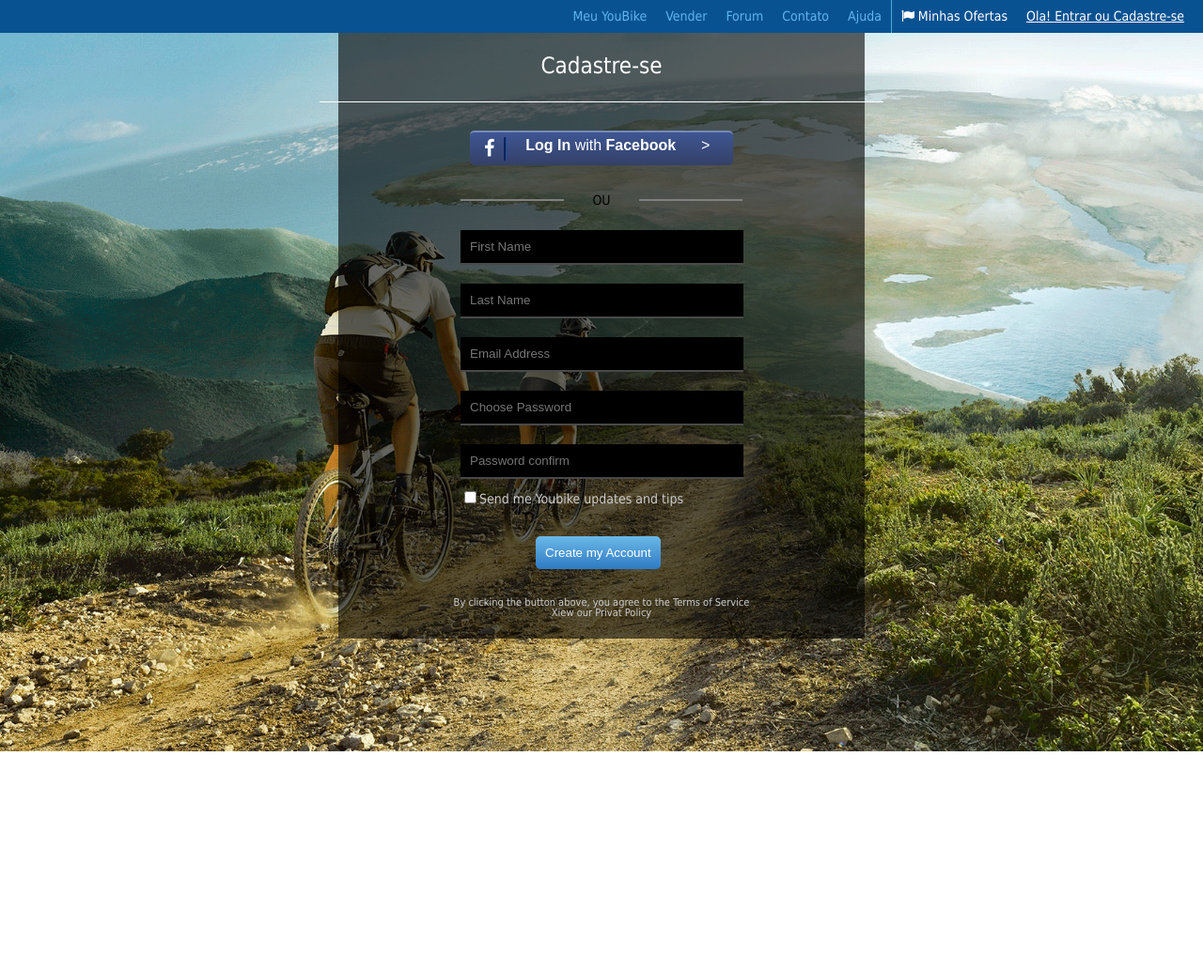
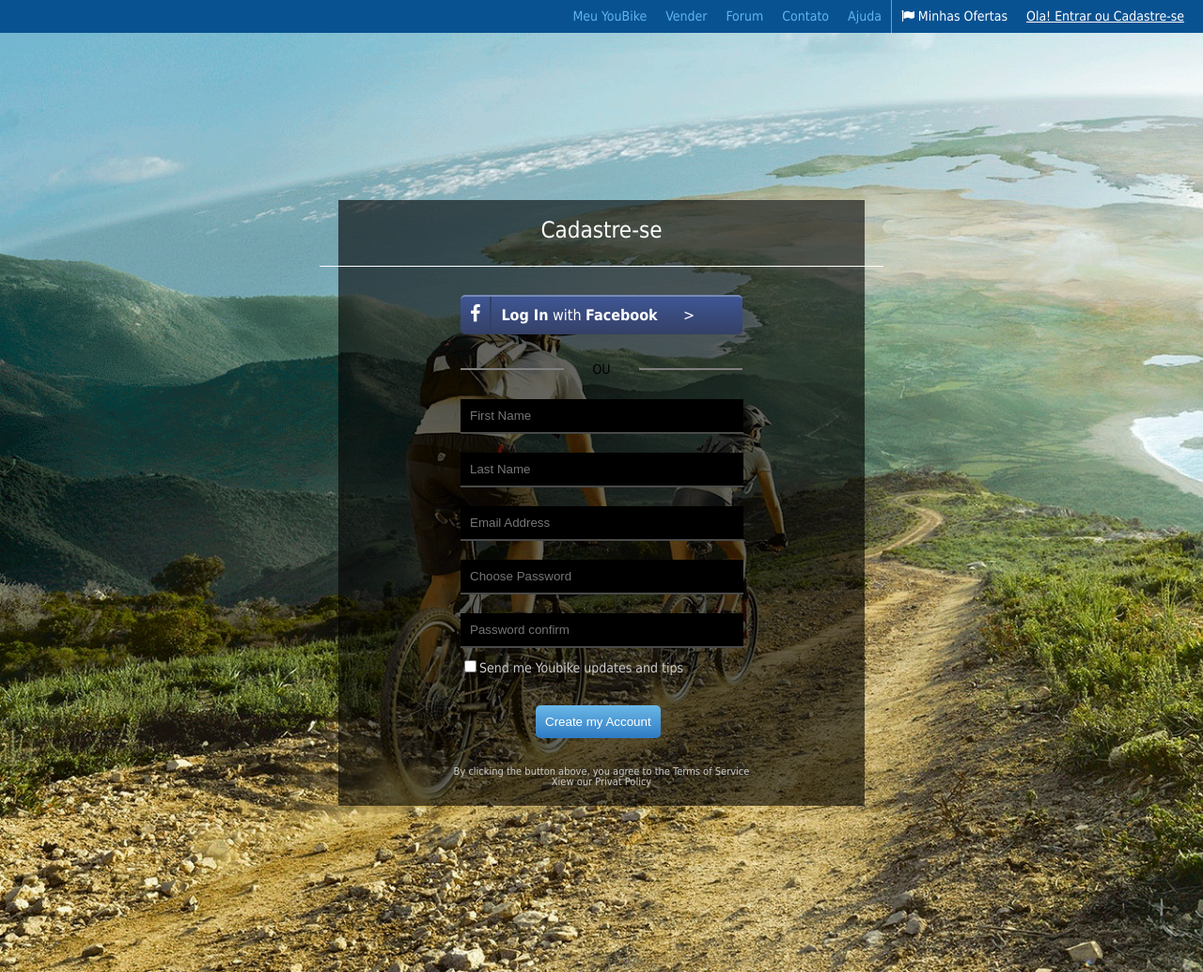
Before and after one commit to Svitlana3012/go-fe-home-work, a plain HTML site: page hw-5/index.html in a window 1280 px wide. Shown: the whole page at 94% size. Before the commit the page ends 800 px from the top, so only its background shows below. Drawn offline with Linux system fonts and the light colour scheme.

Commit message:
last best

```diff
--- a/hw-5/css/style.css
+++ b/hw-5/css/style.css
@@ -14,7 +14,7 @@ header {
   background-color: #085292;
 }
 main {
-  height: 100%;
+  height: 1000px;
   display: flex;
   justify-content: center;
   align-items: center;
@@ -81,10 +81,12 @@ form {
   width: 300px;
   line-height: 20px;
 }
-button {
-  width: 50%;
-  padding: 5px;
+.facebook-btn {
+  display: block;
+  height: 40px;
+  width: 300px;
   margin: 30px;
+  padding: 0;
   border-top: 2px solid #778ab5;
   border-bottom: none;
   border-right: none;
@@ -95,22 +97,23 @@ button {
   font-size: 16px;
 }
 .fb {
-  float: left;
-  padding: 1px 10px 1px 10px;
+  display: inline-block;
+  padding: 0 10px;
   font-size: 20px;
-  border-right-width: 3px;
-  border-right-color: #1f49a9;
-  border-right-style: groove;
+  text-align: center;
 }
-button:afer {
+.fb::after {
   display: inline-block;
   content: "";
-  border-right-width: 3px;
-  border-right-color: #1f49a9;
-  border-right-style: groove;
+  width: 2px;
+  height: 40px;
+  background-color: #344066;
+  margin-left: 10px;
+  vertical-align: middle;
 }
 .bold {
   font-weight: bold;
+  text-align: center;
 }
 fieldset {
   width: 50%;
--- a/hw-5/index.html
+++ b/hw-5/index.html
@@ -26,7 +26,7 @@
     <main>
      <div class="registr">
        <p class="reg_title">Cadastre-se</p>
-       <button type="submit" name="fb"><span class="fb"><i class="fa fa-facebook" aria-hidden="true"></i></span><span class="bold">Log In</span> with <span class="bold">Facebook</span>&nbsp &nbsp &nbsp &gt</button>
+       <a class="facebook-btn"><span class="fb"><i class="fa fa-facebook" aria-hidden="true"></i></span><span class="bold">Log In</span> with <span class="bold">Facebook</span>&nbsp &nbsp &nbsp &gt</a>
        <fieldset>
         <legend>OU</legend>
           <form action="#" method="post">
```
